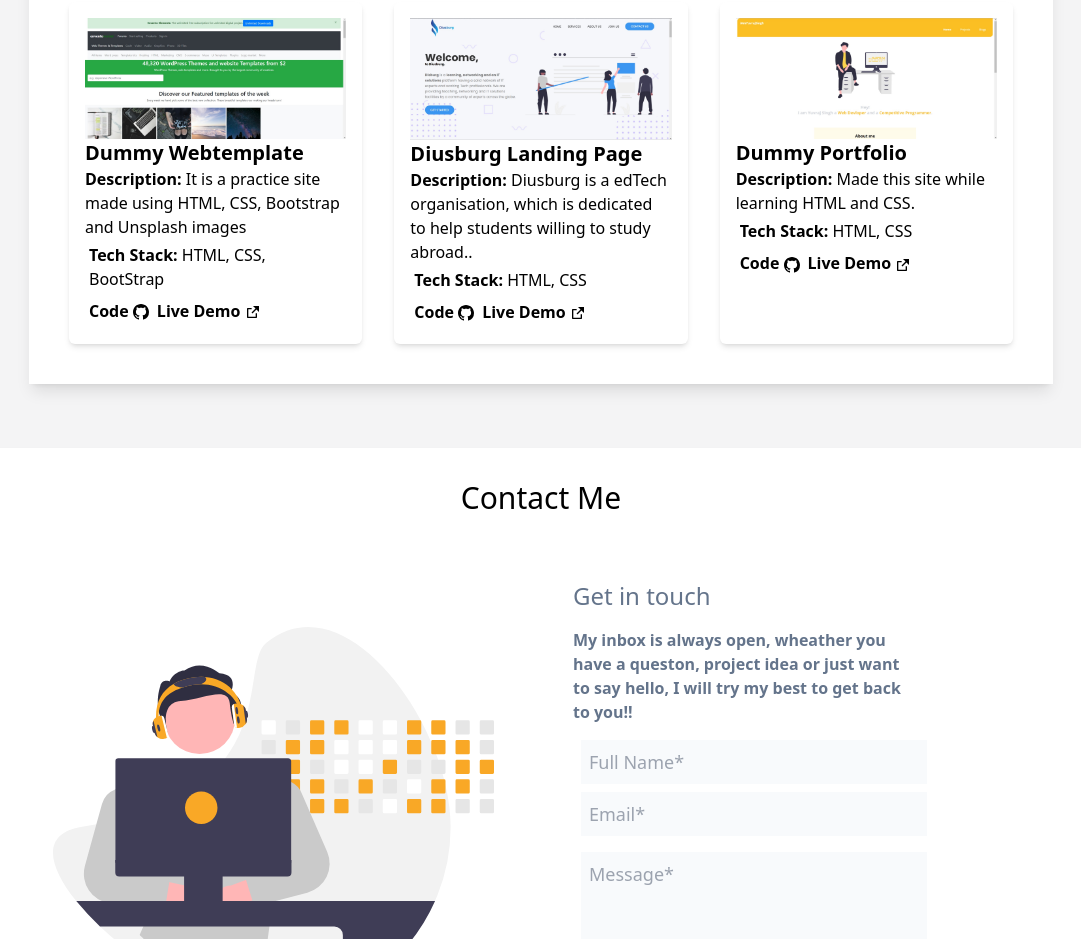
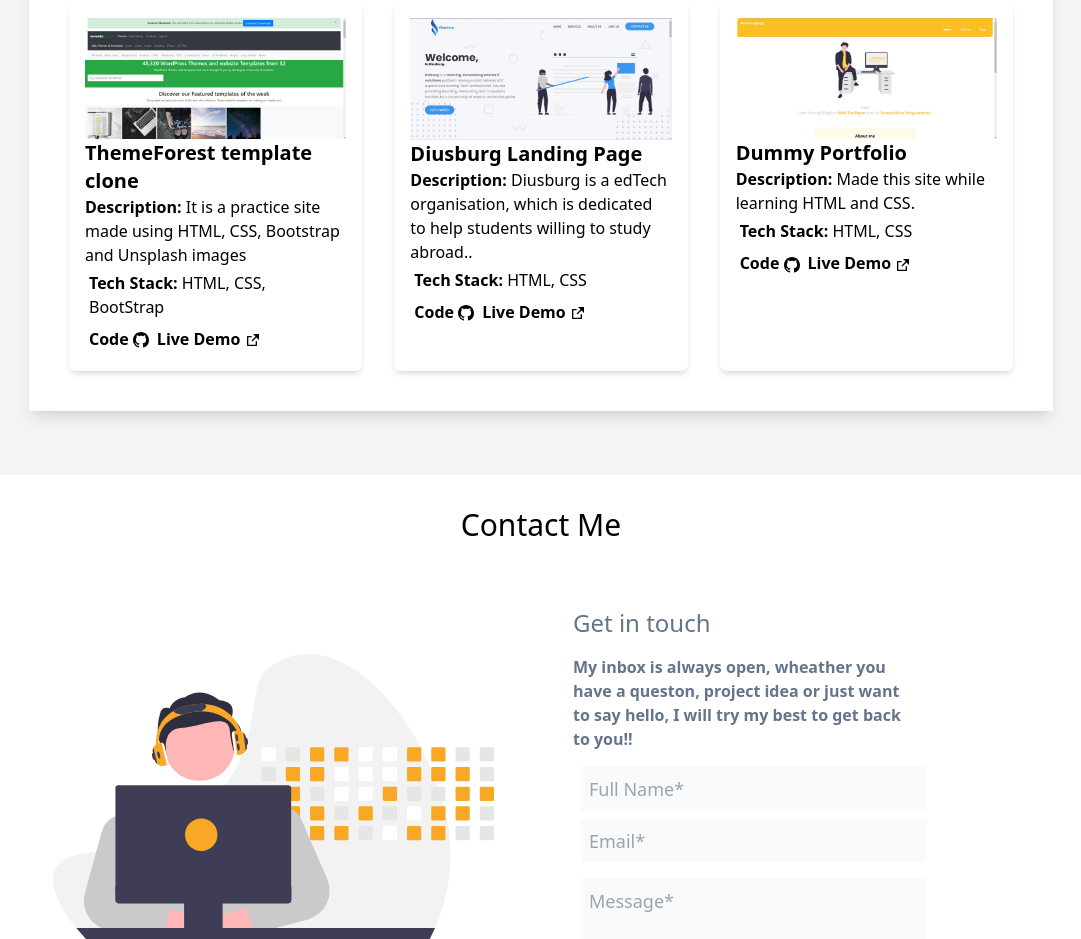
Before and after one commit to Yuvraj883/Yuvis-Portfolio, a React (Create React App) app: page / in a window 1280 px wide. Shown: the part 1820-2759 px from the top of the page, without its empty margins (99-1180 px from the left). Built offline with nearby package versions, Linux system fonts and the light colour scheme.

Commit message:
Updated projects array.

```diff
--- a/src/Components/Projects.jsx
+++ b/src/Components/Projects.jsx
@@ -96,7 +96,7 @@ function Projects(){
 
         }, {   id:8,
             coverImg:'../images/WebTemplate.jpeg',
-            title: 'Dummy Webtemplate',
+            title: 'ThemeForest template clone',
             description:'It is a practice site made using HTML, CSS, Bootstrap and Unsplash images',
             techstack: 'HTML, CSS, BootStrap',
             github: 'https://github.com/Yuvraj883/Web-Template',
```
